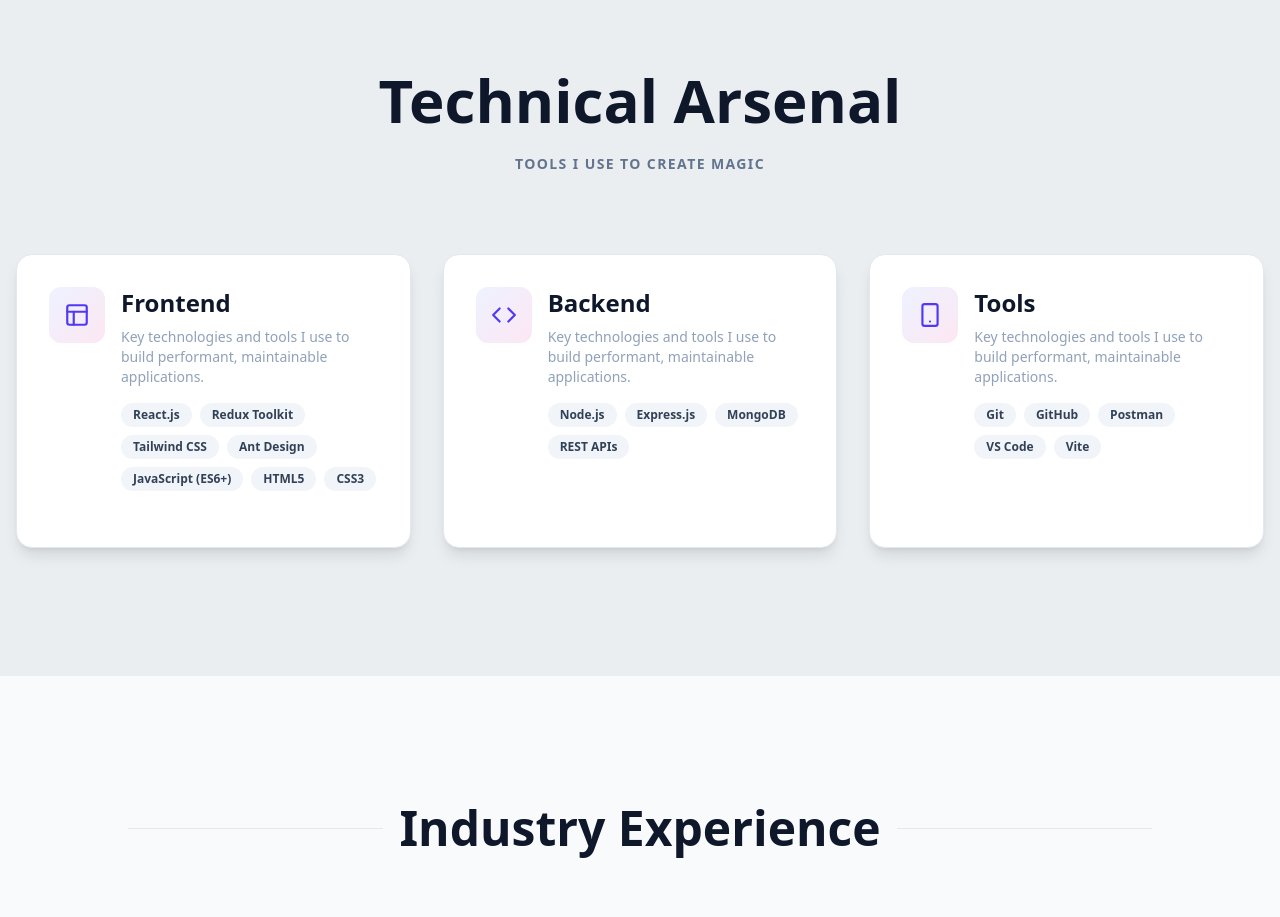
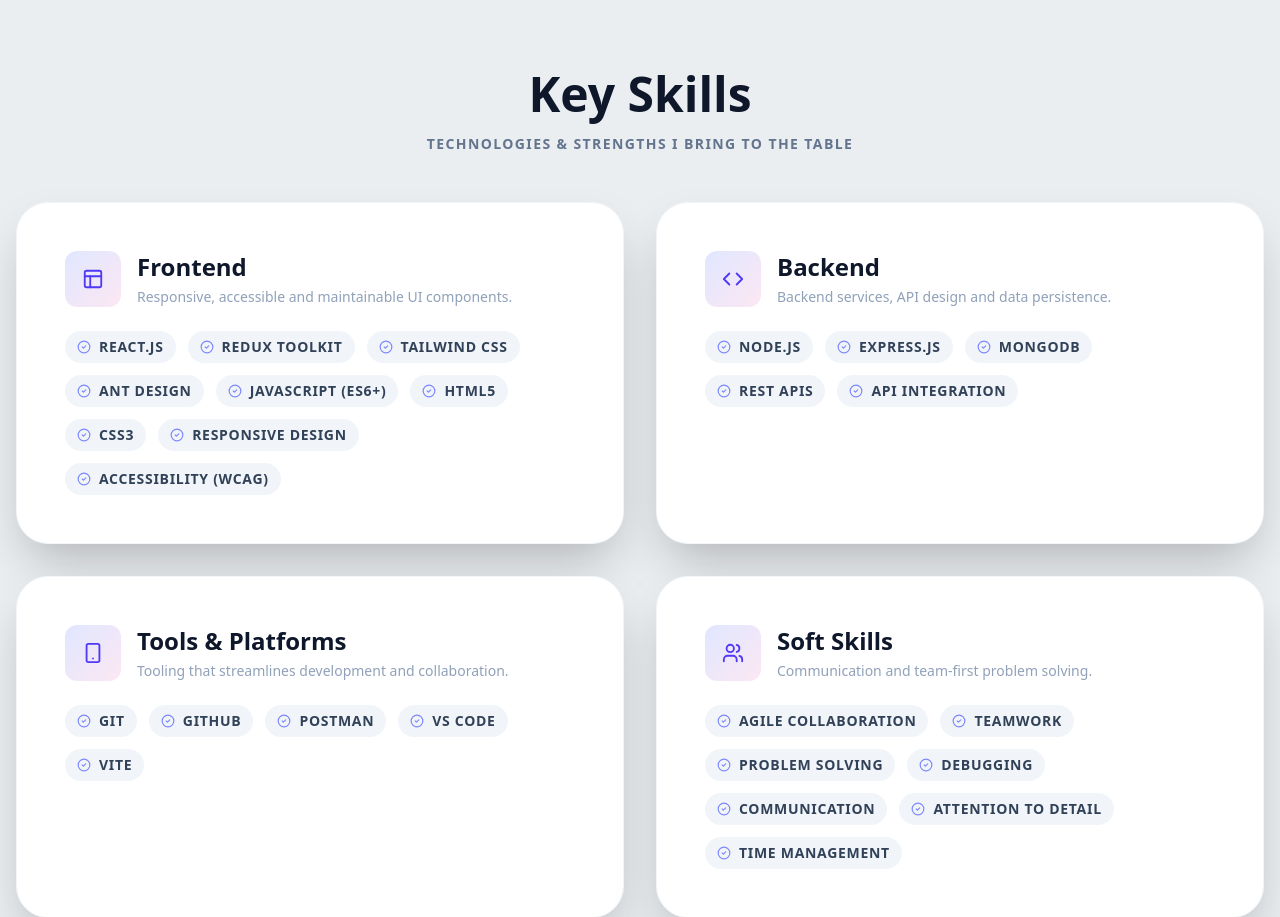
Before and after one commit to ms-sadiya/My-Portfolio, a React (Vite) app: page / in a window 1280 px wide. Shown: the part 1880-2797 px from the top of the page. Built offline with nearby package versions, Linux system fonts and the light colour scheme.

Commit message:
Enhance the website with images of projects

```diff
--- a/src/components/Header.jsx
+++ b/src/components/Header.jsx
@@ -67,7 +67,12 @@
               {navItems.map((item) => (
                 <button
                   key={item}
-                  onClick={() => scrollToSection(item)}
+                  type="button"
+                  onClick={() => {
+                    // ensure the menu closes and then navigate after a short delay
+                    setMobileMenuOpen(false)
+                    setTimeout(() => scrollToSection(item), 120)
+                  }}
                   className={`block w-full text-left px-4 py-4 text-lg font-bold rounded-2xl transition-all ${
                     activeSection === item.toLowerCase()
                     ? 'bg-indigo-600 text-white'
--- a/src/components/Hero.jsx
+++ b/src/components/Hero.jsx
@@ -21,11 +21,11 @@
             transition={{ delay: 0.2 }}
             className="inline-flex items-center gap-2 px-4 py-2 rounded-full bg-indigo-500/10 text-indigo-600 dark:text-indigo-400 font-bold text-xs uppercase tracking-widest mb-8 border border-indigo-500/20"
           >
-            <Sparkles size={14} /> Available for Immediate Joining
+            <Sparkles size={14} /> Junior Mern Stack Developer
           </motion.div>
 
           <motion.h1
-            className="text-6xl md:text-8xl font-black tracking-tighter leading-[0.85] mb-8"
+            className="text-6xl md:text-7xl font-black tracking-tighter leading-[0.85] mb-8"
             initial={{ opacity: 0, y: 20 }}
             animate={{ opacity: 1, y: 0 }}
             transition={{ delay: 0.3 }}
--- a/src/components/Projects.jsx
+++ b/src/components/Projects.jsx
@@ -1,23 +1,50 @@
-import React from 'react';
+import React, { useState, useEffect } from 'react';
 import ScrollReveal from './ScrollReveal';
-import { Code, ExternalLink, Github } from 'lucide-react';
+import { Code, ExternalLink, Github, X } from 'lucide-react';
+import { motion, AnimatePresence } from 'framer-motion';
+import empImg from '../assets/Employee management.png';
+import weighImg from '../assets/weighnridge software.png';
 
 const projects = [
   {
     title: 'Employee Management System',
+    image: empImg,
     description: 'Developed a role-based enterprise application for managing employees, attendance, and reports. Focused on clean UI and smooth navigation.',
     tech: ['React.js', 'Redux Toolkit', 'Ant Design', 'REST API'],
     features: ['CRUD Operations', 'Role-based Access', 'Form Validations']
   },
   {
     title: 'Weighbridge Software',
+    image: weighImg,
     description: 'Industrial-grade system handling real-time operational data. Developed dashboards and reports to display weighing data from backend APIs.',
-    tech: ['React.js', 'Redux Toolkit', 'Tailwind CSS', 'Node.js'],
+    tech: ['React.js', 'Tailwind CSS', 'Node.js', 'ExpressJS'],
     features: ['Real-time Dashboards', 'Process Tracking', 'System Workflows']
   }
 ];
 
-const Projects = () => (
+const Projects = () => {
+  const [modalOpen, setModalOpen] = useState(false)
+  const [modalImage, setModalImage] = useState(null)
+
+  useEffect(() => {
+    const onKey = (e) => {
+      if (e.key === 'Escape') setModalOpen(false)
+    }
+    window.addEventListener('keydown', onKey)
+    return () => window.removeEventListener('keydown', onKey)
+  }, [])
+
+  const openModal = (src) => {
+    setModalImage(src)
+    setModalOpen(true)
+  }
+
+  const closeModal = () => {
+    setModalOpen(false)
+    setModalImage(null)
+  }
+
+  return (
   <section id="projects" className="py-32 px-4 bg-slate-950 text-white">
     <div className="max-w-7xl mx-auto">
       <div className="flex flex-col md:flex-row items-end justify-between mb-20 gap-8">
@@ -25,17 +52,23 @@
           <h2 className="text-5xl md:text-7xl font-black mb-6">Recent Work.</h2>
           <p className="text-slate-400 text-xl max-w-xl">A selection of industrial and enterprise projects I've built from the ground up.</p>
         </div>
-        <button className="px-8 py-4 bg-white text-slate-950 rounded-2xl font-black hover:bg-slate-200 transition-all flex items-center gap-2">View All Github <Github size={20} /></button>
+<a
+  href="https://github.com/ms-sadiya?tab=repositories"
+  target="_blank"
+  rel="noopener noreferrer"
+  className="px-8 py-4 bg-white text-slate-950 rounded-2xl font-black hover:bg-slate-200 transition-all flex items-center gap-2"
+  aria-label="View all projects on GitHub"
+>
+  View all on GitHub <Github size={20} />
+</a>
       </div>
 
       <div className="grid lg:grid-cols-2 gap-12">
         {projects.map((project, idx) => (
           <ScrollReveal key={idx} delay={idx * 0.15} className="group relative">
-            <div className="relative overflow-hidden rounded-[2.5rem] bg-slate-900 aspect-video mb-8">
-              <div className="absolute inset-0 bg-linear-to-br from-indigo-500/20 to-pink-500/20 group-hover:opacity-100 transition-opacity opacity-40"></div>
-              <div className="absolute inset-0 flex items-center justify-center translate-y-10 group-hover:translate-y-0 transition-transform">
-                <Code size={80} className="text-white/20" />
-              </div>
+            <div className="relative overflow-hidden rounded-[2.5rem] bg-slate-900 aspect-video mb-8 cursor-pointer" onClick={() => openModal(project.image)}>
+              <img src={project.image} alt={project.title} className="w-full h-full object-cover group-hover:scale-105 transition-transform duration-500" />
+              <div className="absolute inset-0 bg-linear-to-br from-indigo-500/20 to-pink-500/20 group-hover:opacity-100 transition-opacity opacity-30"></div>
             </div>
 
             <div className="flex justify-between items-start">
@@ -46,15 +79,41 @@
                   {project.tech.map(t => (<span key={t} className="px-4 py-1.5 rounded-full bg-slate-900 border border-slate-800 text-xs font-black uppercase tracking-widest text-slate-400">{t}</span>))}
                 </div>
               </div>
-              <div className="p-4 bg-slate-800 rounded-2xl group-hover:bg-indigo-600 transition-all">
-                <ExternalLink size={24} />
-              </div>
+
             </div>
             </ScrollReveal>
         ))}
       </div>
     </div>
+
+    {/* Image Lightbox Modal */}
+    <AnimatePresence>
+      {modalOpen && (
+        <motion.div
+          initial={{ opacity: 0 }}
+          animate={{ opacity: 1 }}
+          exit={{ opacity: 0 }}
+          className="fixed inset-0 z-50 flex items-center justify-center bg-black/60 p-6"
+          onClick={closeModal}
+        >
+          <motion.div
+            initial={{ scale: 0.95, opacity: 0 }}
+            animate={{ scale: 1, opacity: 1 }}
+            exit={{ scale: 0.95, opacity: 0 }}
+            transition={{ type: 'spring', stiffness: 300, damping: 30 }}
+            className="relative max-w-5xl w-full max-h-[90vh]"
+            onClick={(e) => e.stopPropagation()}
+          >
+            <button onClick={closeModal} className="absolute -top-4 -right-4 w-10 h-10 rounded-full bg-white text-black flex items-center justify-center shadow-lg">
+              <X size={16} />
+            </button>
+            <img src={modalImage} alt="Full project" className="w-full h-full object-contain rounded-2xl bg-black" />
+          </motion.div>
+        </motion.div>
+      )}
+    </AnimatePresence>
   </section>
-);
+  )
+}
 
 export default Projects;
--- a/src/components/Skills.jsx
+++ b/src/components/Skills.jsx
@@ -1,39 +1,99 @@
 import React from 'react';
 import ScrollReveal from './ScrollReveal';
-import { Layout, Code, Smartphone, CheckCircle2 } from 'lucide-react';
+import { Layout, Code, Smartphone, CheckCircle2, Users } from 'lucide-react';
 
 const skills = {
-  frontend: ['React.js', 'Redux Toolkit', 'Tailwind CSS', 'Ant Design', 'JavaScript (ES6+)', 'HTML5', 'CSS3'],
-  backend: ['Node.js', 'Express.js', 'MongoDB', 'REST APIs'],
-  tools: ['Git', 'GitHub', 'Postman', 'VS Code', 'Vite']
+  frontend: [
+    'React.js',
+    'Redux Toolkit',
+    'Tailwind CSS',
+    'Ant Design',
+    'JavaScript (ES6+)',
+    'HTML5',
+    'CSS3',
+    'Responsive Design',
+    'Accessibility (WCAG)'
+  ],
+  backend: [
+    'Node.js',
+    'Express.js',
+    'MongoDB',
+    'REST APIs',
+    'API Integration'
+  ],
+  tools: [
+    'Git',
+    'GitHub',
+    'Postman',
+    'VS Code',
+    'Vite'
+  ],
+  softSkills: [
+    'Agile Collaboration',
+    'Teamwork',
+    'Problem Solving',
+    'Debugging',
+    'Communication',
+    'Attention to Detail',
+    'Time Management'
+  ]
+};
+
+const categoryMeta = {
+  frontend: {
+    icon: <Layout size={22} className="text-indigo-600" />,
+    description: 'Responsive, accessible and maintainable UI components.'
+  },
+  backend: {
+    icon: <Code size={22} className="text-indigo-600" />,
+    description: 'Backend services, API design and data persistence.'
+  },
+  tools: {
+    icon: <Smartphone size={22} className="text-indigo-600" />,
+    description: 'Tooling that streamlines development and collaboration.'
+  },
+  softSkills: {
+    icon: <Users size={22} className="text-indigo-600" />,
+    description: 'Communication and team-first problem solving.'
+  }
 };
 
 const Skills = ({ darkMode }) => (
   <section id="skills" className="py-32 px-4 bg-slate-900/5 dark:bg-slate-900/30">
     <div className="max-w-7xl mx-auto">
-      <div className="text-center mb-20">
-        <h2 className="text-4xl md:text-6xl font-black mb-6">Technical Arsenal</h2>
-        <p className="text-slate-500 font-bold uppercase tracking-widest text-sm">Tools I use to create magic</p>
+      <div className="text-center mb-12">
+        <h2 className="text-4xl md:text-5xl font-black mb-4">Key Skills</h2>
+        <p className="text-slate-500 font-bold uppercase tracking-widest text-sm">Technologies & strengths I bring to the table</p>
       </div>
 
-      <div className="grid md:grid-cols-3 gap-8">
+      <div className="grid sm:grid-cols-2 md:grid-cols-2 lg:grid-cols-2 gap-8">
         {Object.entries(skills).map(([category, items], index) => (
-          <ScrollReveal key={category} delay={index * 0.15} className={`p-8 rounded-2xl border transition-all hover:scale-[1.02] ${darkMode ? 'bg-slate-900 border-slate-800 hover:border-indigo-500' : 'bg-white border-slate-200 hover:border-indigo-500'} shadow-lg group`}>
+          <ScrollReveal
+            key={category}
+            delay={index * 0.08}
+            className={`relative p-8 md:p-12 rounded-4xl  border transition-all group ${darkMode ? 'bg-slate-900/50 border-slate-800' : 'bg-white border-slate-100'} shadow-2xl`}
+          >
             <div className="flex items-start gap-4 mb-6">
-              <div className="flex-none w-14 h-14 rounded-xl flex items-center justify-center" style={{ background: 'linear-gradient(135deg,#eef2ff, #fce7f3)' }}>
-                {category === 'frontend' && <Layout size={26} className="text-indigo-600" />}
-                {category === 'backend' && <Code size={26} className="text-indigo-600" />}
-                {category === 'tools' && <Smartphone size={26} className="text-indigo-600" />}
+              <div className="w-14 h-14 rounded-xl flex items-center justify-center bg-linear-to-br from-indigo-100 to-pink-100">
+                {categoryMeta[category].icon}
               </div>
+
               <div>
-                <h3 className="text-2xl font-black mb-2 capitalize">{category}</h3>
-                <p className="text-sm text-slate-400 mb-4">Key technologies and tools I use to build performant, maintainable applications.</p>
-                <div className="flex flex-wrap gap-2">
-                  {items.map((skill, idx) => (
-                    <span key={idx} className={`px-3 py-1 rounded-full text-xs font-bold ${darkMode ? 'bg-slate-800 text-slate-200' : 'bg-slate-100 text-slate-700'}`}>{skill}</span>
-                  ))}
-                </div>
+                <h3 className="text-2xl font-black capitalize mb-1">{category === 'tools' ? 'Tools & Platforms' : category.replace(/([A-Z])/g, ' $1')}</h3>
+                <p className="text-sm text-slate-400">{categoryMeta[category].description}</p>
               </div>
+            </div>
+
+            <div className="flex flex-wrap gap-3">
+              {items.map((skill, idx) => (
+                <span
+                  key={idx}
+                  className={`inline-flex items-center gap-2 px-3 py-1.5 rounded-full text-sm font-black uppercase tracking-wider ${darkMode ? 'bg-slate-800 text-slate-200' : 'bg-slate-100 text-slate-700'}`}
+                >
+                  <CheckCircle2 size={14} className="text-indigo-400" />
+                  {skill}
+                </span>
+              ))}
             </div>
           </ScrollReveal>
         ))}
```
Also changed, not shown: src/components/Experience.jsx (+27 -10 lines), src/assets/Employee management.png (added), src/assets/weighnridge software.png (added).
